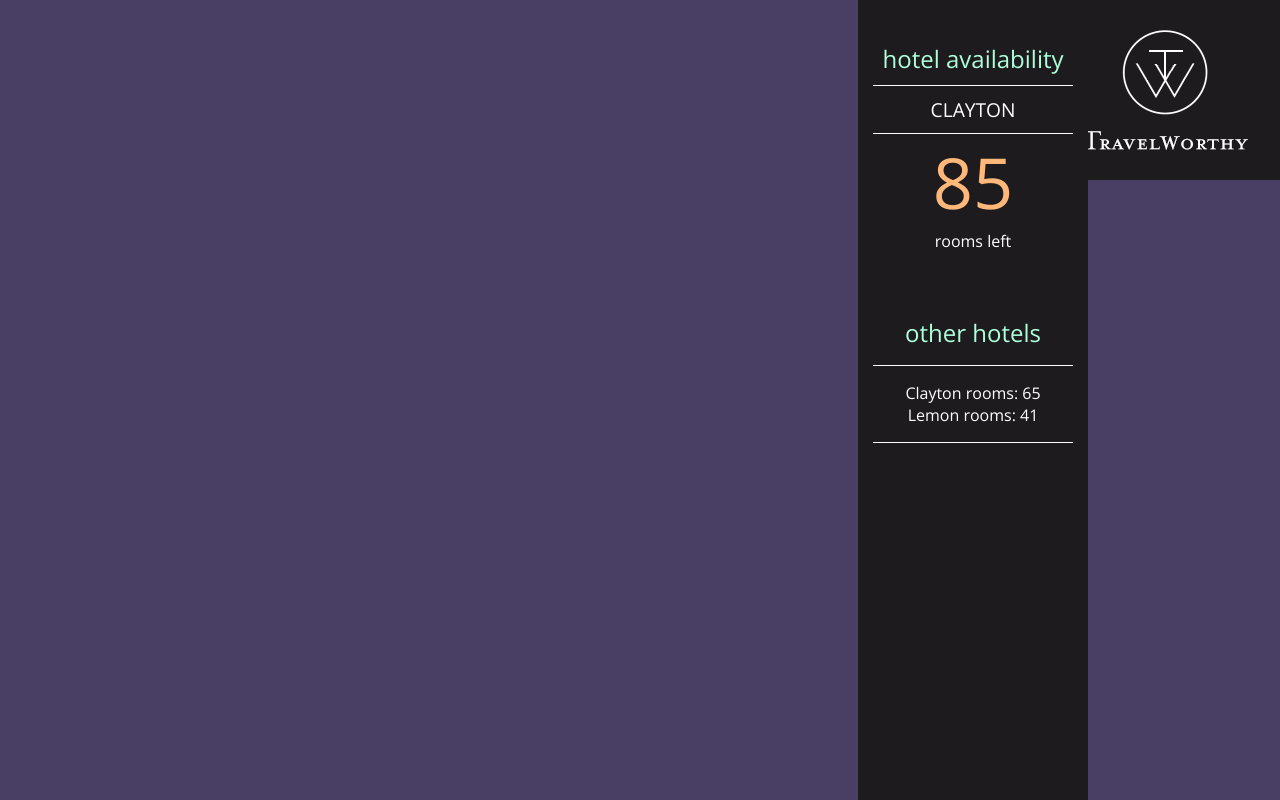
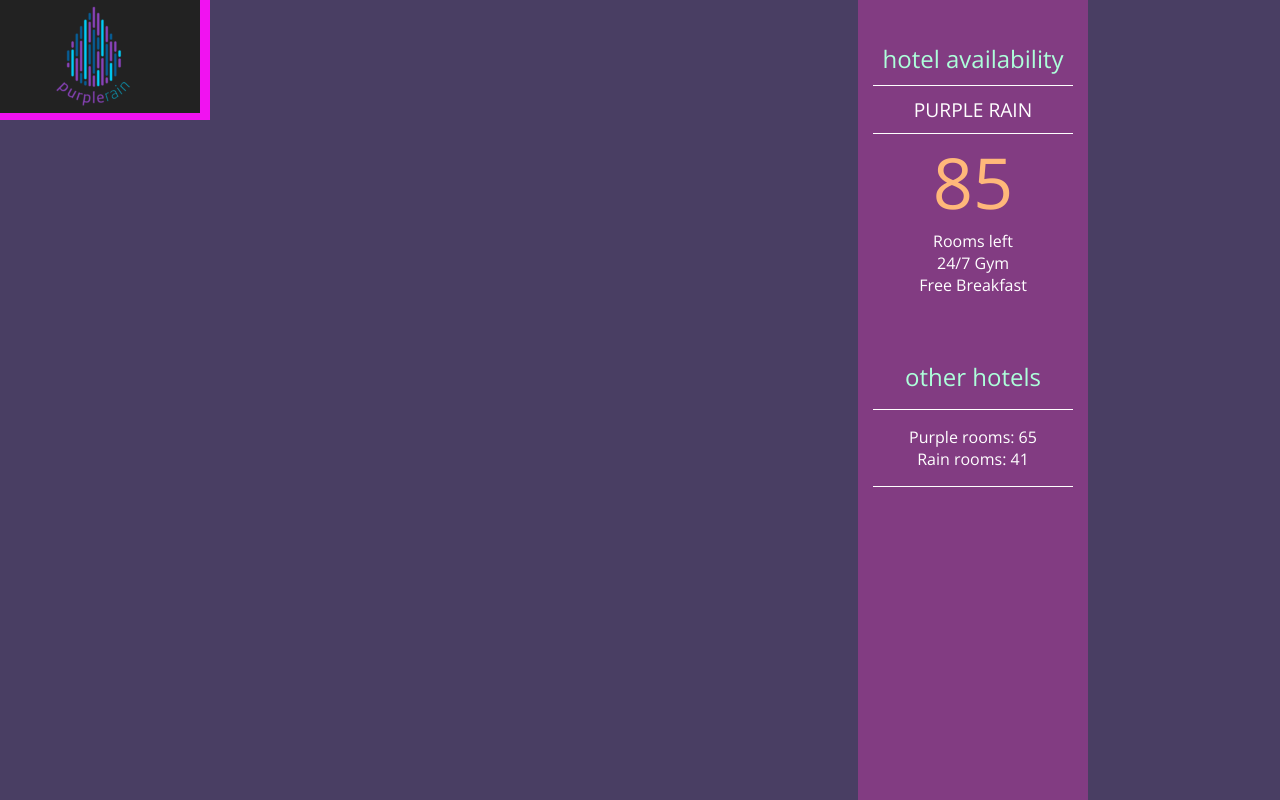
Before and after one commit to nafnu/fewd_lab_4, a plain HTML site: page index.html in a window 1280 px wide. Drawn offline with nearby package versions, Linux system fonts and the light colour scheme.

Commit message:
last commit

```diff
--- a/css/style.css
+++ b/css/style.css
@@ -11,10 +11,10 @@ body {
   font-family: 'Open Sans', sans-serif;}
 
 h1 {
-  background: #f112f1 url("../images/travelworthy-logo.gif") no-repeat;
-  width: 230px;
-  height: 180px;
-  float: right;
+  background: #f112f1 url("../images/PurpleRain-logo.png") no-repeat;
+  width: 210px;
+  height: 120px;
+  float: left;
   text-indent: 100%;
   white-space: nowrap;
   overflow: hidden;
@@ -46,7 +46,7 @@ p + h2 {
 /* black bar across the right hand side of the page */
 
 #info {
-  background-color: #1e1b1e;
+  background-color: #823c82;
   color: #fff;
   width: 200px;
   padding: 0 15px;
--- a/index.html
+++ b/index.html
@@ -8,10 +8,12 @@
     <h1>TravelWorthy</h1>
     <div id="info">
       <h2>hotel availability</h2>
-      <div id="hotelName"></div>
+      <div id="hotelName">Purple Rain</div>
       <div id="availability">
         <p id="rooms"></p>
-        <p>rooms left</p>
+        <p>Rooms left</p>
+        <p>24/7 Gym</p>
+        <p>Free Breakfast</p>
         <br/>
         <h2>other hotels</h2>
       <div id="hotel1"></div>
--- a/js/main.js
+++ b/js/main.js
@@ -1,11 +1,12 @@
 var hotel = {
-  name : 'Park',
+  name : 'Purple Rain',
   rooms : 120,
   booked : 77
 };
 
 hotel.gym = true;
 hotel.pool = false;
+hotel.freeBreakFast = true;
 delete hotel.booked;
 
 var elName = document.getElementById('hotelName');
@@ -14,5 +15,8 @@ elName.textContent = hotel.name;
 var elPool = document.getElementById('pool');
 elPool.className = hotel.pool;
 
+var elfreeBreakFast = document.getElementById('freeBreakFast');
+elfreeBreakFast.className = hotel.freeBreakFast;
+
 var elGym = document.getElementById('gym');
 elGym.className = hotel.gym;
--- a/js/many_object_constructor.js
+++ b/js/many_object_constructor.js
@@ -7,7 +7,7 @@ function Hotel(name, rooms, booked){
     };
 }
 
-var clyatonHotel = new Hotel('Clayton', 128, 25);
-var lemonHotel = new Hotel('Lemon', 76, 14 )
+var purpleHotel = new Hotel('Purple ', 76, 14 )
+var rainHotel = new Hotel('Rain ', 128, 25)
 
-console.log(clyatonHotel, lemonHotel);
+console.log(purpleHotel, rainHotel);
--- a/js/multiple_script.js
+++ b/js/multiple_script.js
@@ -10,19 +10,19 @@ function Hotel(name, rooms, booked) {
 }
 
 // Define to instances of the hotel and their arguments
-var clayHotel = new Hotel('Clayton', 68, 3);
-var lemonHotel = new Hotel('Lemon', 56, 15);
+var purpleHotel = new Hotel('Purple', 68, 3);
+var rainHotel = new Hotel('Rain', 56, 15);
 
 // Declare a variable to hold the name of the hotel and room availability
-var details1 = clayHotel.name + ' rooms: ';
+var details1 = purpleHotel.name + ' rooms: ';
     // add content to an existing variable----
-    details1 += clayHotel.checkAvailablity();
+    details1 += purpleHotel.checkAvailablity();
 // Get the hotel1 div
 var elHotel1 = document.getElementById('hotel1');
 // Add the variables created onto the empty div
 elHotel1.textContent = details1;
 
-var details2 = lemonHotel.name + ' rooms: ';
-    details2 += lemonHotel.checkAvailablity();
+var details2 = rainHotel.name + ' rooms: ';
+    details2 += rainHotel.checkAvailablity();
 var elHotel2 = document.getElementById('hotel2');
 elHotel2.textContent = details2;
--- a/js/object_constructor.js
+++ b/js/object_constructor.js
@@ -1,6 +1,6 @@
 var hotel = new Object();
 
-hotel.name = 'Calyton';
+hotel.name = 'Purple Rain';
 hotel.rooms = 45;
 hotel.booked = 24;
 hotel.checkAvailablity = function(){
--- a/js/object_literal.js
+++ b/js/object_literal.js
@@ -1,6 +1,6 @@
 var hotel = {
     // Object properties
-    name: 'Clayton',
+    name: 'Purple Rain',
     rooms: 110,
     booked: 25,
     gym: true,
--- a/js/script.js
+++ b/js/script.js
@@ -1,6 +1,6 @@
 var hotel = {
     // Object properties
-    name: 'Clayton',
+    name: 'Purple Rain',
     rooms: 110,
     booked: 25,
     gym: true,
```
Also changed, not shown: images/PurpleRain-logo.png (added).
